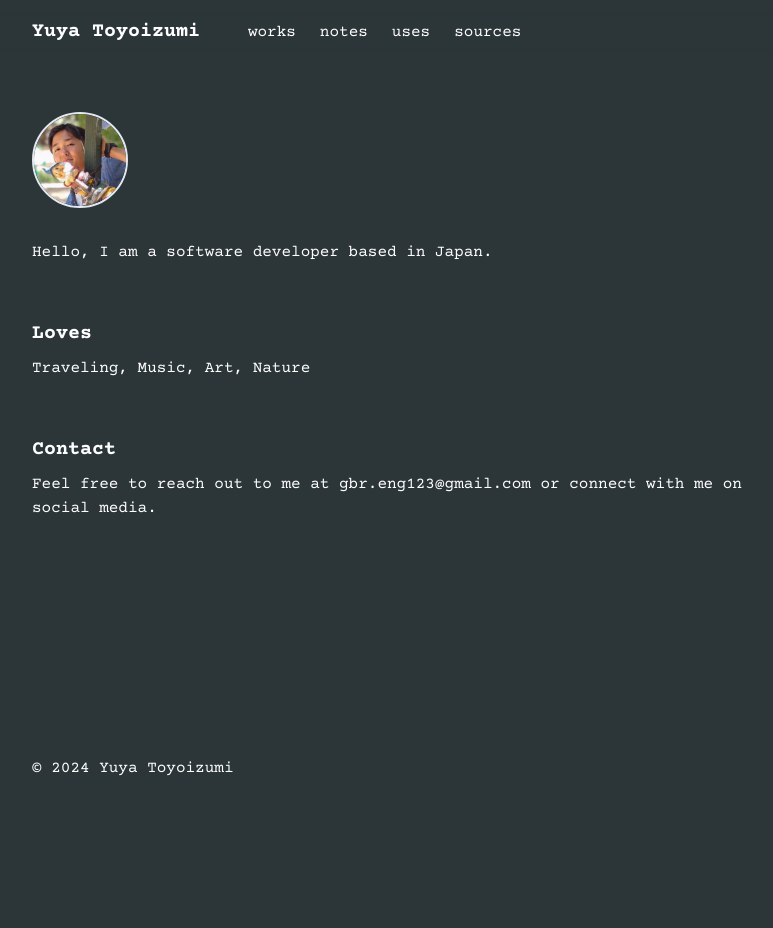
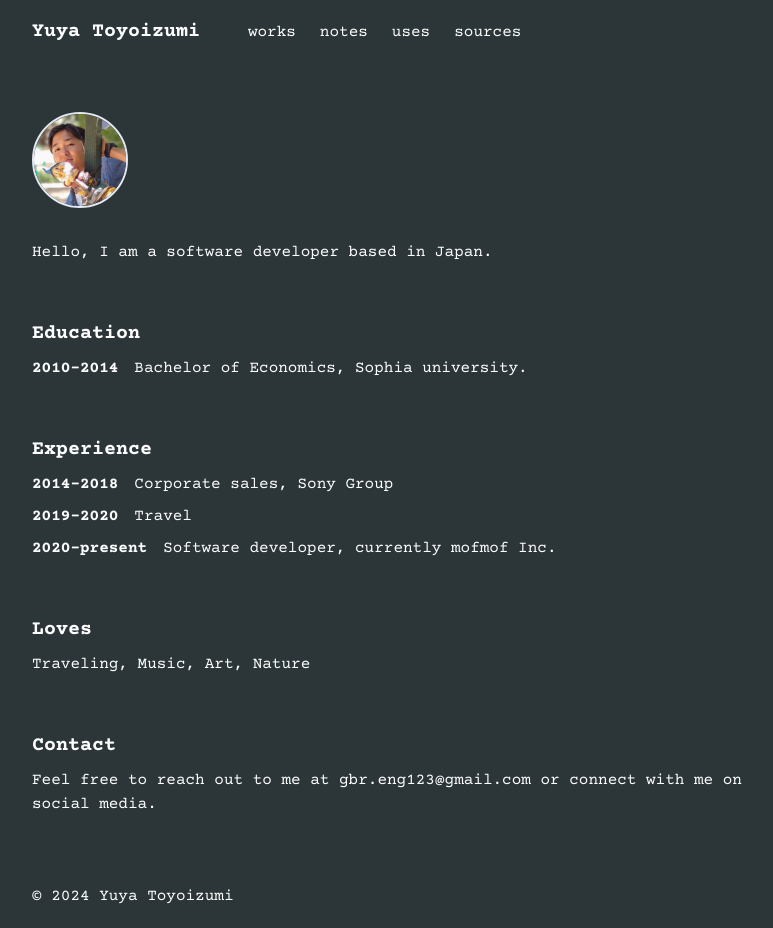
Before and after one commit to yuya-toyoizumi/my-site, a Next.js app: page / in a window 1280 px wide. Shown: the whole page, without its empty margins (240-1013 px from the left). Before the commit the page ends 800 px from the top, so only its background shows below. Built offline with nearby package versions, Linux system fonts and the light colour scheme.

Commit message:
add education and experience section

```diff
--- a/src/app/page.tsx
+++ b/src/app/page.tsx
@@ -19,6 +19,30 @@ export default function Home() {
           <p>Hello, I am a software developer based in Japan.</p>
         </section>
         <section>
+          <h3 className='text-xl font-bold my-2'>Education</h3>
+          <div className="flex flex-col sm:flex-row sm:gap-4">
+            <p className="font-bold">2010-2014</p>
+            <p>Bachelor of Economics, Sophia university.</p>
+          </div>
+        </section>
+        <section>
+          <h3 className='text-xl font-bold my-2'>Experience</h3>
+          <div className="flex flex-col gap-2">
+            <div className="flex flex-col sm:flex-row sm:gap-4">
+              <p className="font-bold">2014-2018</p>
+              <p>Corporate sales, Sony Group</p>
+            </div>
+            <div className="flex flex-col sm:flex-row sm:gap-4">
+              <p className="font-bold">2019-2020</p>
+              <p>Travel</p>
+            </div>
+            <div className="flex flex-col sm:flex-row sm:gap-4">
+              <p className="font-bold">2020-present</p>
+              <p>Software developer, currently mofmof Inc.</p>
+            </div>
+          </div>
+        </section>
+        <section>
           <h3 className='text-xl font-bold my-2'>Loves</h3>
           <p>
             Traveling, Music, Art, Nature
```
